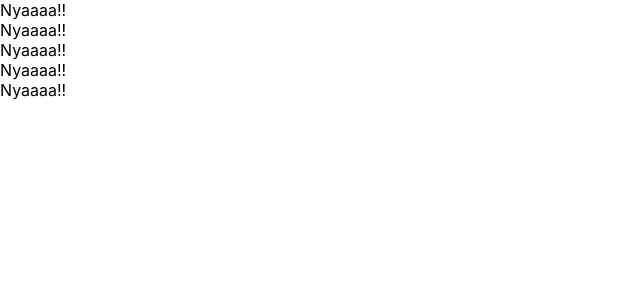
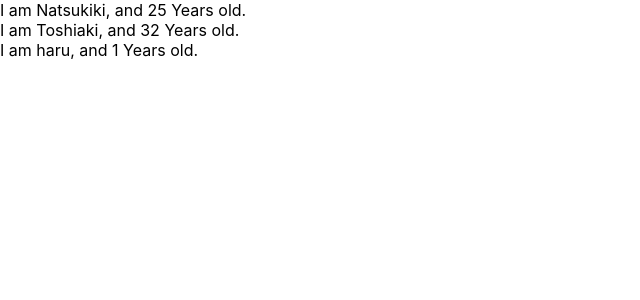
Before and after one commit to to4-smah/udemy-react-redux-crud-application, a React (Create React App) app: page / in a window 1280 px wide. Shown: the top 300 px of the page, without its empty margins (0-640 px from the left). Built offline with nearby package versions, Linux system fonts and the light colour scheme.

Commit message:
learn conponent props

```diff
--- a/src/App.js
+++ b/src/App.js
@@ -15,19 +15,29 @@
 // }
 
 const App = () => {
+    const profiles = [
+        { name: "Natsukiki", age: 25 },
+        { name: "Toshiaki", age: 32 },
+        { name: "haru" }
+    ]
+
     return (
         <div>
-            <Cat />
-            <Cat />
-            <Cat />
-            <Cat />
-            <Cat />
+            {
+                profiles.map((profile, index) => {
+                    return <User name={ profile.name } age={ profile.age } key={index} />
+                })
+            }
         </div>
     )
 }
 
-const Cat = () => {
-    return <div>Nyaaaa!!</div>
+const User = (props) => {
+    return <div>I am {props.name}, and {props.age} Years old.</div>
+}
+
+User.defaultProps = {
+    age: 1
 }
 
 export default App;
```
